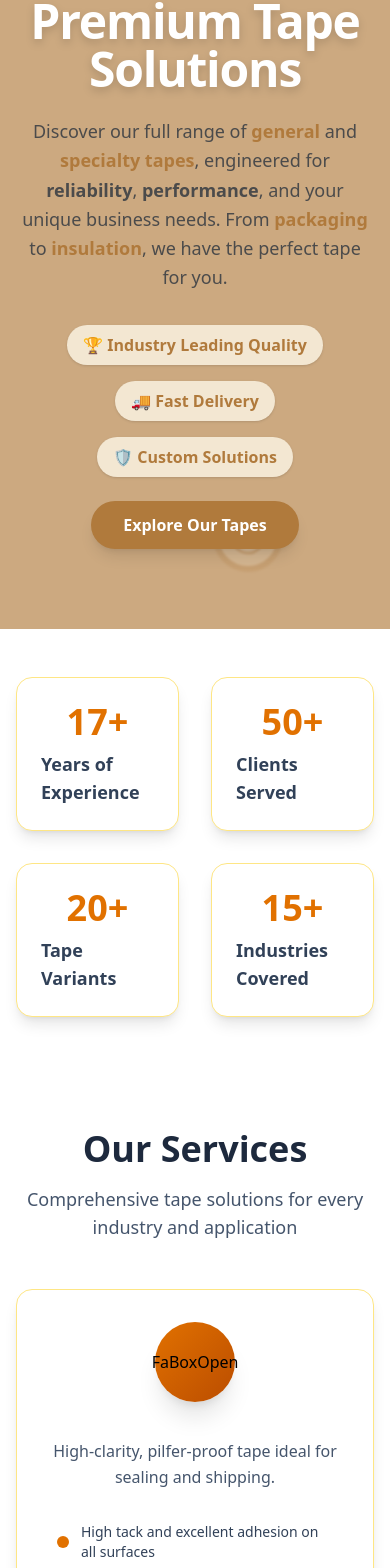
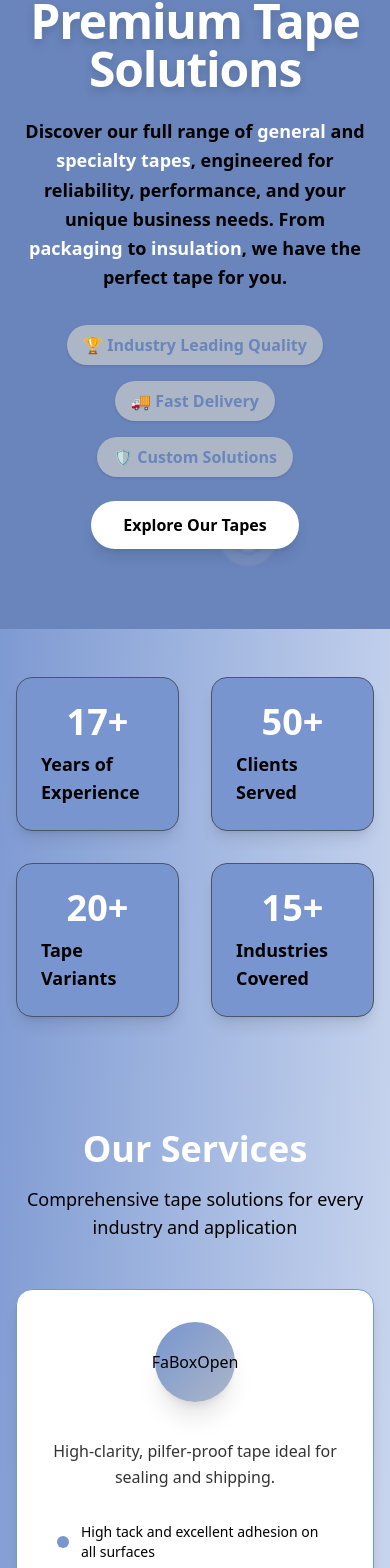
Before and after one commit to 0000aditya0000/millenniumai-powerfixit, a React (Vite) app: page /services in a window 390 px wide. Shown: the part 163-1731 px from the top of the page. Built offline with nearby package versions, Linux system fonts and the light colour scheme.

Commit message:
change ui color of servicepage

```diff
--- a/src/pages/ServiceDetail.jsx
+++ b/src/pages/ServiceDetail.jsx
@@ -1,6 +1,6 @@
 import { useParams } from "react-router-dom";
 import { services } from "./ServicesPage";
-import { motion, useAnimation, useInView } from "framer-motion";
+import { motion } from "framer-motion";
 
 const tapeRollSVG = (
   <div
@@ -18,8 +18,8 @@ const tapeRollSVG = (
         cx="50"
         cy="60"
         r="32"
-        fill="#f3e7d2"
-        stroke="#b07a3c"
+        fill="#acb6c7"
+        stroke="#6985bc"
         strokeWidth="6"
       />
       <circle
@@ -27,7 +27,7 @@ const tapeRollSVG = (
         cy="60"
         r="16"
         fill="#fff"
-        stroke="#b07a3c"
+        stroke="#6985bc"
         strokeWidth="3"
       />
       <motion.rect
@@ -36,7 +36,7 @@ const tapeRollSVG = (
         width="60"
         height="8"
         rx="4"
-        fill="#b07a3c"
+        fill="#6985bc"
         initial={{ x: 82 }}
         animate={{ x: [82, 100, 82] }}
         transition={{
@@ -54,13 +54,14 @@ const ServiceDetail = () => {
   const { slug } = useParams();
   const service = services.find((s) => s.slug === slug);
 
-  if (!service) return <div className="p-10 text-xl">Service not found</div>;
+  if (!service)
+    return <div className="p-10 text-xl text-gray-800">Service not found</div>;
 
   return (
     <div className="bg-white min-h-screen">
       {/* Hero Section */}
       <motion.section
-        className="relative w-full py-20 px-4 pt-40 flex flex-col items-center justify-center bg-[#b07a3ca5] overflow-hidden"
+        className="relative w-full py-20 px-4 pt-40 flex flex-col items-center justify-center bg-[#6985bc] overflow-hidden"
         initial={{ opacity: 0, y: 40 }}
         whileInView={{ opacity: 1, y: 0 }}
         viewport={{ once: true, amount: 0.2 }}
@@ -70,37 +71,34 @@ const ServiceDetail = () => {
           <h1 className="text-5xl md:text-6xl font-extrabold text-white mb-6 tracking-tight drop-shadow-lg">
             Premium Tape Solutions
           </h1>
-          <p className="text-lg md:text-xl text-[#4b4b4b] mb-8 max-w-2xl mx-auto leading-relaxed">
+          <p className="text-lg font-semibold md:text-xl text-gray-800 mb-8 max-w-2xl mx-auto leading-relaxed">
             Discover our full range of{" "}
-            <span className="font-semibold text-[#b07a3c]">general</span> and{" "}
-            <span className="font-semibold text-[#b07a3c]">
-              specialty tapes
-            </span>
-            , engineered for <span className="font-semibold">reliability</span>,{" "}
-            <span className="font-semibold">performance</span>, and your unique
-            business needs. From{" "}
-            <span className="font-semibold text-[#b07a3c]">packaging</span> to{" "}
-            <span className="font-semibold text-[#b07a3c]">insulation</span>, we
-            have the perfect tape for you.
+            <span className="font-semibold text-white">general</span> and{" "}
+            <span className="font-semibold text-white">specialty tapes</span>, engineered for{" "}
+            <span className="font-semibold">reliability</span>,{" "}
+            <span className="font-semibold">performance</span>, and your unique business needs. From{" "}
+            <span className="font-semibold text-white">packaging</span> to{" "}
+            <span className="font-semibold text-white">insulation</span>, we have the perfect tape for you.
           </p>
           <div className="flex flex-wrap justify-center gap-4 mb-4">
-            <span className="inline-flex items-center px-4 py-2 bg-[#f3e7d2] text-[#b07a3c] font-semibold rounded-full shadow-sm text-base">
+            <span className="inline-flex items-center px-4 py-2 bg-[#acb6c7] text-[#6985bc] font-semibold rounded-full shadow-sm text-base">
               🏆 Industry Leading Quality
             </span>
-            <span className="inline-flex items-center px-4 py-2 bg-[#f3e7d2] text-[#b07a3c] font-semibold rounded-full shadow-sm text-base">
+            <span className="inline-flex items-center px-4 py-2 bg-[#acb6c7] text-[#6985bc] font-semibold rounded-full shadow-sm text-base">
               🚚 Fast Delivery
             </span>
-            <span className="inline-flex items-center px-4 py-2 bg-[#f3e7d2] text-[#b07a3c] font-semibold rounded-full shadow-sm text-base">
+            <span className="inline-flex items-center px-4 py-2 bg-[#acb6c7] text-[#6985bc] font-semibold rounded-full shadow-sm text-base">
               🛡️ Custom Solutions
             </span>
           </div>
           <a
             href="#services"
-            className="inline-block mt-2 px-8 py-3 bg-[#b07a3c] text-white font-bold rounded-full shadow-lg hover:bg-[#a06a2c] transition-colors duration-200"
+            className="inline-block mt-2 px-8 py-3 bg-white text-black font-bold rounded-full shadow-lg hover:bg-[#acb6c7] transition-colors duration-200"
           >
             Explore Our Tapes
           </a>
         </div>
+
         {/* Decorative SVG blob */}
         <svg
           className="absolute left-0 top-0 w-60 h-60 opacity-20 blur-2xl -z-10"
@@ -108,11 +106,12 @@ const ServiceDetail = () => {
           xmlns="http://www.w3.org/2000/svg"
         >
           <path
-            fill="#b07a3c"
+            fill="#7895d0"
             d="M44.8,-67.2C57.2,-59.2,65.2,-44.8,70.2,-29.7C75.2,-14.7,77.2,1,72.2,14.7C67.2,28.3,55.2,39.8,42.2,48.2C29.2,56.7,14.6,62.1,-0.7,62.9C-16,63.7,-32,59.9,-44.2,51.1C-56.4,42.3,-64.8,28.5,-68.2,13.6C-71.6,-1.3,-70,-17.2,-62.7,-29.7C-55.4,-42.2,-42.4,-51.3,-28.2,-58.2C-14,-65.1,1.4,-69.8,16.7,-70.2C32,-70.6,44.8,-67.2,44.8,-67.2Z"
             transform="translate(100 100)"
           />
         </svg>
+
         {tapeRollSVG}
       </motion.section>
 
@@ -152,7 +151,7 @@ const ServiceDetail = () => {
                 <h2 className="text-4xl md:text-5xl font-bold text-gray-900 mb-6 leading-tight">
                   Product Overview
                 </h2>
-                <div className="w-20 h-1 bg-gradient-to-r from-[#b07a3c] to-[#d4a972] rounded-full mb-8"></div>
+                <div className="w-20 h-1 bg-gradient-to-r from-[#6985bc] to-[#96b0e0] rounded-full mb-8"></div>
                 <p className="text-lg text-gray-700 leading-relaxed whitespace-pre-line">
                   {service.longDescription}
                 </p>
@@ -174,10 +173,9 @@ const ServiceDetail = () => {
               <h3 className="text-4xl md:text-5xl font-bold text-gray-900 mb-4">
                 Key Features
               </h3>
-              <div className="w-20 h-1 bg-gradient-to-r from-[#b07a3c] to-[#d4a972] rounded-full mx-auto mb-6"></div>
+              <div className="w-20 h-1 bg-gradient-to-r from-[#6985bc] to-[#96b0e0] rounded-full mx-auto mb-6"></div>
               <p className="text-lg text-gray-600 max-w-2xl mx-auto">
-                Discover what makes our {service.title.toLowerCase()} the
-                perfect choice for your needs
+                Discover what makes our {service.title.toLowerCase()} the perfect choice for your needs
               </p>
             </div>
 
@@ -194,7 +192,7 @@ const ServiceDetail = () => {
                 >
                   <div className="bg-white p-8 rounded-2xl shadow-lg border border-gray-100 h-full group-hover:shadow-xl transition-all duration-300">
                     <div className="flex items-start space-x-4">
-                      <div className="flex-shrink-0 w-12 h-12 bg-gradient-to-br from-[#b07a3c] to-[#d4a972] rounded-xl flex items-center justify-center group-hover:scale-110 transition-transform duration-300">
+                      <div className="flex-shrink-0 w-12 h-12 bg-gradient-to-br from-[#6985bc] to-[#96b0e0] rounded-xl flex items-center justify-center group-hover:scale-110 transition-transform duration-300">
                         <svg
                           className="w-6 h-6 text-white"
                           fill="none"
@@ -230,14 +228,12 @@ const ServiceDetail = () => {
           viewport={{ once: true, amount: 0.2 }}
           transition={{ duration: 0.6 }}
         >
-          <div className="bg-gradient-to-r from-[#b07a3c] to-[#d4a972] rounded-3xl p-12 text-white">
+          <div className="bg-gradient-to-r from-[#7895d0] to-[#96b0e0] rounded-3xl p-12 text-white">
             <h3 className="text-3xl md:text-4xl font-bold mb-4">
               Ready to Get Started?
             </h3>
             <p className="text-xl mb-8 text-white/90 max-w-2xl mx-auto">
-              Contact us today to learn more about our{" "}
-              {service.title.toLowerCase()} and how it can benefit your
-              business.
+              Contact us today to learn more about our {service.title.toLowerCase()} and how it can benefit your business.
             </p>
           </div>
         </motion.section>
--- a/src/pages/ServicesPage.jsx
+++ b/src/pages/ServicesPage.jsx
@@ -306,8 +306,8 @@ const tapeRollSVG = (
         cx="50"
         cy="60"
         r="32"
-        fill="#f3e7d2"
-        stroke="#b07a3c"
+        fill="#acb6c7"
+        stroke="#6985bc"
         strokeWidth="6"
       />
       <circle
@@ -315,7 +315,7 @@ const tapeRollSVG = (
         cy="60"
         r="16"
         fill="#fff"
-        stroke="#b07a3c"
+        stroke="#6985bc"
         strokeWidth="3"
       />
       <motion.rect
@@ -324,7 +324,7 @@ const tapeRollSVG = (
         width="60"
         height="8"
         rx="4"
-        fill="#b07a3c"
+        fill="#6985bc"
         initial={{ x: 82 }}
         animate={{ x: [82, 100, 82] }}
         transition={{
@@ -340,7 +340,7 @@ const tapeRollSVG = (
 
 const CustomCTA = () => (
   <motion.section
-    className="w-full bg-[#1a2341] py-16 px-4 flex flex-col items-center justify-center text-center rounded-3xl shadow-lg my-16"
+    className="w-full bg-[#7895d0] py-16 px-4 flex flex-col items-center justify-center text-center rounded-3xl shadow-lg my-16"
     initial={{ opacity: 0, y: 40 }}
     whileInView={{ opacity: 1, y: 0 }}
     viewport={{ once: true, amount: 0.2 }}
@@ -349,14 +349,14 @@ const CustomCTA = () => (
     <h2 className="text-3xl md:text-4xl font-bold text-white mb-4 tracking-tight">
       Ready to Upgrade Your Packaging?
     </h2>
-    <p className="text-lg text-white/80 mb-8 max-w-2xl mx-auto leading-relaxed">
+    <p className="text-lg text-black mb-8 max-w-2xl mx-auto leading-relaxed">
       Get in touch for a free consultation or to request a custom tape sample.
       Our experts are here to help you find the perfect solution for your
       business.
     </p>
     <motion.a
       href="/contact"
-      className="inline-block bg-[#b07a3c] hover:bg-[#a86b2d] text-white font-bold px-10 py-4 rounded-full shadow-lg text-lg transition-all duration-200 text-center focus:outline-none focus:ring-2 focus:ring-[#b07a3c] hover:scale-105 relative overflow-hidden"
+      className="inline-block bg-white hover:bg-[#acb6c7] text-black font-bold px-10 py-4 rounded-full shadow-lg text-lg transition-all duration-200 text-center focus:outline-none focus:ring-2 focus:ring-[#b07a3c] hover:scale-105 relative overflow-hidden"
       whileHover={{ scale: 1.05 }}
       whileTap={{ scale: 0.97 }}
       onClick={(e) => {
@@ -401,21 +401,21 @@ function AnimatedStat({ value, label }) {
   return (
     <motion.div
       ref={ref}
-      className="flex flex-col items-center justify-center p-6 bg-white rounded-2xl shadow-lg border border-amber-200 hover:shadow-xl transition-shadow duration-300"
+      className="flex flex-col items-center justify-center p-6 bg-[#7895d0] rounded-2xl shadow-lg border border-gray-600 hover:shadow-xl transition-shadow duration-300"
       initial={{ opacity: 0, y: 30 }}
       whileInView={{ opacity: 1, y: 0 }}
       transition={{ duration: 0.7 }}
       whileHover={{ scale: 1.05 }}
     >
       <motion.span
-        className="text-4xl md:text-5xl font-bold text-amber-600 mb-2"
+        className="text-4xl md:text-5xl font-bold text-white mb-2"
         initial={{ scale: 0 }}
         animate={inView ? { scale: 1 } : { scale: 0 }}
         transition={{ duration: 0.5, delay: 0.2 }}
       >
         {inView ? <AnimatedNumber value={value} /> : 0}
       </motion.span>
-      <span className="text-lg text-slate-700 font-semibold">{label}</span>
+      <span className="text-lg text-black font-semibold">{label}</span>
     </motion.div>
   );
 }
@@ -438,10 +438,10 @@ function AnimatedNumber({ value }) {
 
 const ServicesPage = () => {
   return (
-    <div className="bg-white min-h-screen">
+    <div className="bg-gradient-to-br from-[#7895d0] to-white min-h-screen">
       {/* Hero Section */}
       <motion.section
-        className="relative w-full py-20 px-4 pt-40 flex flex-col items-center justify-center bg-[#b07a3ca5] overflow-hidden"
+        className="relative w-full py-20 px-4 pt-40 flex flex-col items-center justify-center bg-[#6985bc] overflow-hidden"
         initial={{ opacity: 0, y: 40 }}
         whileInView={{ opacity: 1, y: 0 }}
         viewport={{ once: true, amount: 0.2 }}
@@ -451,33 +451,31 @@ const ServicesPage = () => {
           <h1 className="text-5xl md:text-6xl font-extrabold text-white mb-6 tracking-tight drop-shadow-lg">
             Premium Tape Solutions
           </h1>
-          <p className="text-lg md:text-xl text-[#4b4b4b] mb-8 max-w-2xl mx-auto leading-relaxed">
+          <p className="text-lg font-semibold md:text-xl text-black mb-8 max-w-2xl mx-auto leading-relaxed">
             Discover our full range of{" "}
-            <span className="font-semibold text-[#b07a3c]">general</span> and{" "}
-            <span className="font-semibold text-[#b07a3c]">
-              specialty tapes
-            </span>
-            , engineered for <span className="font-semibold">reliability</span>,{" "}
+            <span className="font-semibold text-white">general</span> and{" "}
+            <span className="font-semibold text-white">specialty tapes</span>,
+            engineered for <span className="font-semibold">reliability</span>,{" "}
             <span className="font-semibold">performance</span>, and your unique
             business needs. From{" "}
-            <span className="font-semibold text-[#b07a3c]">packaging</span> to{" "}
-            <span className="font-semibold text-[#b07a3c]">insulation</span>, we
+            <span className="font-semibold text-white">packaging</span> to{" "}
+            <span className="font-semibold text-white">insulation</span>, we
             have the perfect tape for you.
           </p>
           <div className="flex flex-wrap justify-center gap-4 mb-4">
-            <span className="inline-flex items-center px-4 py-2 bg-[#f3e7d2] text-[#b07a3c] font-semibold rounded-full shadow-sm text-base">
+            <span className="inline-flex items-center px-4 py-2 bg-[#acb6c7] text-[#6985bc] font-semibold rounded-full shadow-sm text-base">
               🏆 Industry Leading Quality
             </span>
-            <span className="inline-flex items-center px-4 py-2 bg-[#f3e7d2] text-[#b07a3c] font-semibold rounded-full shadow-sm text-base">
+            <span className="inline-flex items-center px-4 py-2 bg-[#acb6c7] text-[#6985bc] font-semibold rounded-full shadow-sm text-base">
               🚚 Fast Delivery
             </span>
-            <span className="inline-flex items-center px-4 py-2 bg-[#f3e7d2] text-[#b07a3c] font-semibold rounded-full shadow-sm text-base">
+            <span className="inline-flex items-center px-4 py-2 bg-[#acb6c7] text-[#6985bc] font-semibold rounded-full shadow-sm text-base">
               🛡️ Custom Solutions
             </span>
           </div>
           <a
             href="#services"
-            className="inline-block mt-2 px-8 py-3 bg-[#b07a3c] text-white font-bold rounded-full shadow-lg hover:bg-[#a06a2c] transition-colors duration-200"
+            className="inline-block mt-2 px-8 py-3 bg-white text-black font-bold rounded-full shadow-lg hover:bg-[#acb6c7] transition-colors duration-200"
           >
             Explore Our Tapes
           </a>
@@ -489,7 +487,7 @@ const ServicesPage = () => {
           xmlns="http://www.w3.org/2000/svg"
         >
           <path
-            fill="#b07a3c"
+            fill="#fffff"
             d="M44.8,-67.2C57.2,-59.2,65.2,-44.8,70.2,-29.7C75.2,-14.7,77.2,1,72.2,14.7C67.2,28.3,55.2,39.8,42.2,48.2C29.2,56.7,14.6,62.1,-0.7,62.9C-16,63.7,-32,59.9,-44.2,51.1C-56.4,42.3,-64.8,28.5,-68.2,13.6C-71.6,-1.3,-70,-17.2,-62.7,-29.7C-55.4,-42.2,-42.4,-51.3,-28.2,-58.2C-14,-65.1,1.4,-69.8,16.7,-70.2C32,-70.6,44.8,-67.2,44.8,-67.2Z"
             transform="translate(100 100)"
           />
@@ -523,10 +521,8 @@ const ServicesPage = () => {
           whileInView={{ opacity: 1, y: 0 }}
           transition={{ duration: 0.6 }}
         >
-          <h2 className="text-4xl font-bold text-slate-800 mb-4">
-            Our Services
-          </h2>
-          <p className="text-lg text-slate-600 max-w-2xl mx-auto">
+          <h2 className="text-4xl font-bold text-white mb-4">Our Services</h2>
+          <p className="text-lg text-black max-w-2xl mx-auto">
             Comprehensive tape solutions for every industry and application
           </p>
         </motion.div>
@@ -552,7 +548,7 @@ const ServicesPage = () => {
               <Link to={`/services/${service.slug}`} className="group">
                 <motion.div
                   key={index}
-                  className="relative flex flex-col items-center bg-white rounded-2xl p-8 shadow-lg border border-amber-200 cursor-pointer text-center h-[450px] group overflow-hidden"
+                  className="relative flex flex-col items-center bg-white rounded-2xl p-8 shadow-lg border border-[#7895d0] cursor-pointer text-center h-[450px] group overflow-hidden"
                   initial={{ opacity: 0, y: 50 }}
                   whileInView={{ opacity: 1, y: 0 }}
                   transition={{ duration: 0.6, delay: index * 0.1 }}
@@ -574,17 +570,17 @@ const ServicesPage = () => {
                     perspective: "1000px",
                   }}
                 >
-                  {/* Animated gradient overlay */}
+                  {/* Gradient Overlay */}
                   <motion.div
-                    className="absolute inset-0 bg-gradient-to-br from-amber-600/0 via-amber-600/0 to-amber-600/20 rounded-2xl"
+                    className="absolute inset-0 bg-gradient-to-br from-[#acb6c7]/0 via-[#acb6c7]/0 to-[#7895d0]/20 rounded-2xl"
                     initial={{ opacity: 0 }}
                     animate={{ opacity: isHovered ? 1 : 0 }}
                     transition={{ duration: 0.5 }}
                   />
 
-                  {/* Animated background circles */}
+                  {/* Background Circles */}
                   <motion.div
-                    className="absolute -top-20 -right-20 w-40 h-40 bg-amber-100 rounded-full"
+                    className="absolute -top-20 -right-20 w-40 h-40 bg-[#7895d0] rounded-full"
                     initial={{ opacity: 0, scale: 0.5 }}
                     animate={{
                       opacity: isHovered ? 0.6 : 0,
@@ -594,7 +590,7 @@ const ServicesPage = () => {
                     transition={{ duration: 0.7 }}
                   />
                   <motion.div
-                    className="absolute -bottom-20 -left-20 w-32 h-32 bg-amber-200 rounded-full"
+                    className="absolute -bottom-20 -left-20 w-32 h-32 bg-[#acb6c7] rounded-full"
                     initial={{ opacity: 0, scale: 0.5 }}
                     animate={{
                       opacity: isHovered ? 0.4 : 0,
@@ -604,16 +600,15 @@ const ServicesPage = () => {
                     transition={{ duration: 0.5 }}
                   />
 
-                  {/* Shimmer effect */}
+                  {/* Shimmer */}
                   <div className="absolute inset-0 shimmer rounded-2xl" />
 
                   {/* Content */}
                   <div className="relative z-10 flex flex-col items-center h-full">
-                    {/* Animated Icon Container */}
+                    {/* Icon */}
                     <div className="relative mb-6">
-                      {/* Pulsing background */}
                       <motion.div
-                        className="absolute inset-0 bg-amber-600 rounded-full -m-4"
+                        className="absolute inset-0 bg-[#7895d0] rounded-full -m-4"
                         initial={{ scale: 0, opacity: 0 }}
                         animate={{
                           scale: isHovered ? 1.2 : 0,
@@ -621,10 +616,8 @@ const ServicesPage = () => {
                         }}
                         transition={{ duration: 0.3 }}
                       />
-
-                      {/* Rotating ring */}
                       <motion.div
-                        className="absolute inset-0 border-2 border-amber-600 rounded-full -m-2"
+                        className="absolute inset-0 border-2 border-[#7895d0] rounded-full -m-2"
                         initial={{ rotate: 0, opacity: 0 }}
                         animate={{
                           rotate: isHovered ? 360 : 0,
@@ -636,9 +629,8 @@ const ServicesPage = () => {
                           ease: "linear",
                         }}
                       />
-
                       <motion.div
-                        className="relative z-10 w-20 h-20 bg-gradient-to-br from-amber-600 to-amber-700 rounded-full flex items-center justify-center shadow-xl"
+                        className="relative z-10 w-20 h-20 bg-gradient-to-br from-[#7895d0] to-[#acb6c7] rounded-full flex items-center justify-center shadow-xl"
                         whileHover={{ scale: 1.1, rotate: 10 }}
                         transition={{ duration: 0.3 }}
                       >
@@ -651,9 +643,9 @@ const ServicesPage = () => {
                       </motion.div>
                     </div>
 
-                    {/* Animated Title */}
+                    {/* Title */}
                     <motion.div
-                      className="font-bold text-xl text-slate-800 mb-3 tracking-tight overflow-hidden"
+                      className="font-bold text-xl text-black mb-3 tracking-tight overflow-hidden"
                       initial={{ opacity: 0 }}
                       whileInView={{ opacity: 1 }}
                       transition={{ duration: 0.6 }}
@@ -661,7 +653,7 @@ const ServicesPage = () => {
                       {service.title.split("").map((char, idx) => (
                         <motion.span
                           key={idx}
-                          className="inline-block group-hover:text-amber-600 transition-colors duration-300"
+                          className="inline-block group-hover:text-[#7895d0] transition-colors duration-300"
                           initial={{ y: 20, opacity: 0 }}
                           whileInView={{ y: 0, opacity: 1 }}
                           transition={{ delay: idx * 0.03, duration: 0.3 }}
@@ -674,7 +666,7 @@ const ServicesPage = () => {
 
                     {/* Description */}
                     <motion.div
-                      className="text-slate-600 text-base mb-6 leading-relaxed"
+                      className="text-[#333] text-base mb-6 leading-relaxed"
                       initial={{ opacity: 0, y: 10 }}
                       whileInView={{ opacity: 1, y: 0 }}
                       transition={{ duration: 0.5, delay: 0.2 }}
@@ -682,9 +674,9 @@ const ServicesPage = () => {
                       {service.desc}
                     </motion.div>
 
-                    {/* Animated Feature List */}
+                    {/* Features */}
                     <motion.ul
-                      className="text-left mx-auto text-slate-700 text-sm space-y-2 max-w-xs flex-grow"
+                      className="text-left mx-auto text-black text-sm space-y-2 max-w-xs flex-grow"
                       initial="hidden"
                       whileInView="visible"
                       viewport={{ once: true, amount: 0.2 }}
@@ -701,7 +693,7 @@ const ServicesPage = () => {
                         service.features.map((feature, idx) => (
                           <motion.li
                             key={idx}
-                            className="flex items-center space-x-3 p-2 rounded-lg group-hover:bg-amber-50 transition-colors duration-300"
+                            className="flex items-center space-x-3 p-2 rounded-lg group-hover:bg-[#acb6c7]/30 transition-colors duration-300"
                             variants={{
                               hidden: { opacity: 0, x: -20, scale: 0.8 },
                               visible: {
@@ -717,11 +709,11 @@ const ServicesPage = () => {
                             }}
                           >
                             <motion.div
-                              className="w-3 h-3 bg-amber-600 rounded-full flex-shrink-0"
+                              className="w-3 h-3 bg-[#7895d0] rounded-full flex-shrink-0"
                               whileHover={{ scale: 1.5 }}
                               transition={{ duration: 0.2 }}
                             />
-                            <span className="group-hover:text-amber-700 transition-colors duration-300">
+                            <span className="group-hover:text-[#7895d0] transition-colors duration-300">
                               {feature}
                             </span>
                           </motion.li>
@@ -729,6 +721,7 @@ const ServicesPage = () => {
                     </motion.ul>
                   </div>
 
+                  {/* Shimmer CSS */}
                   <style jsx>{`
                     .shimmer {
                       position: relative;
```
Also changed, not shown: 1 other file (tests, documents, lock files or other folders).
